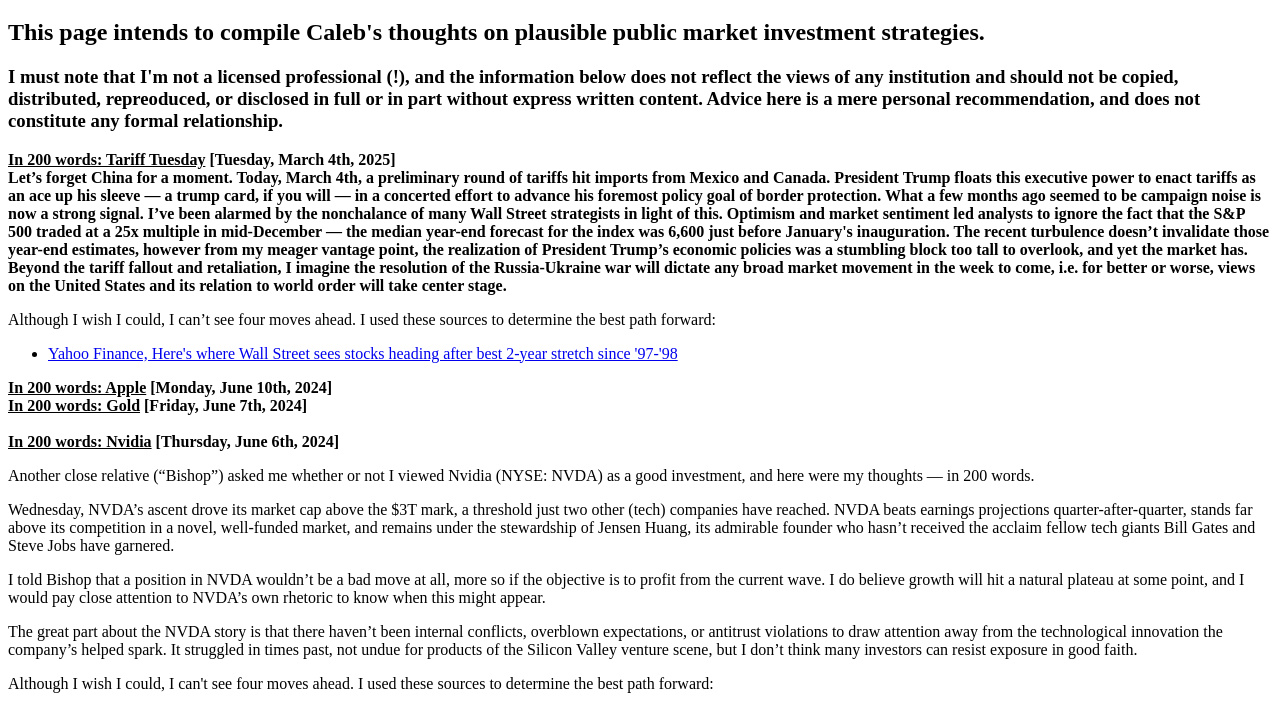
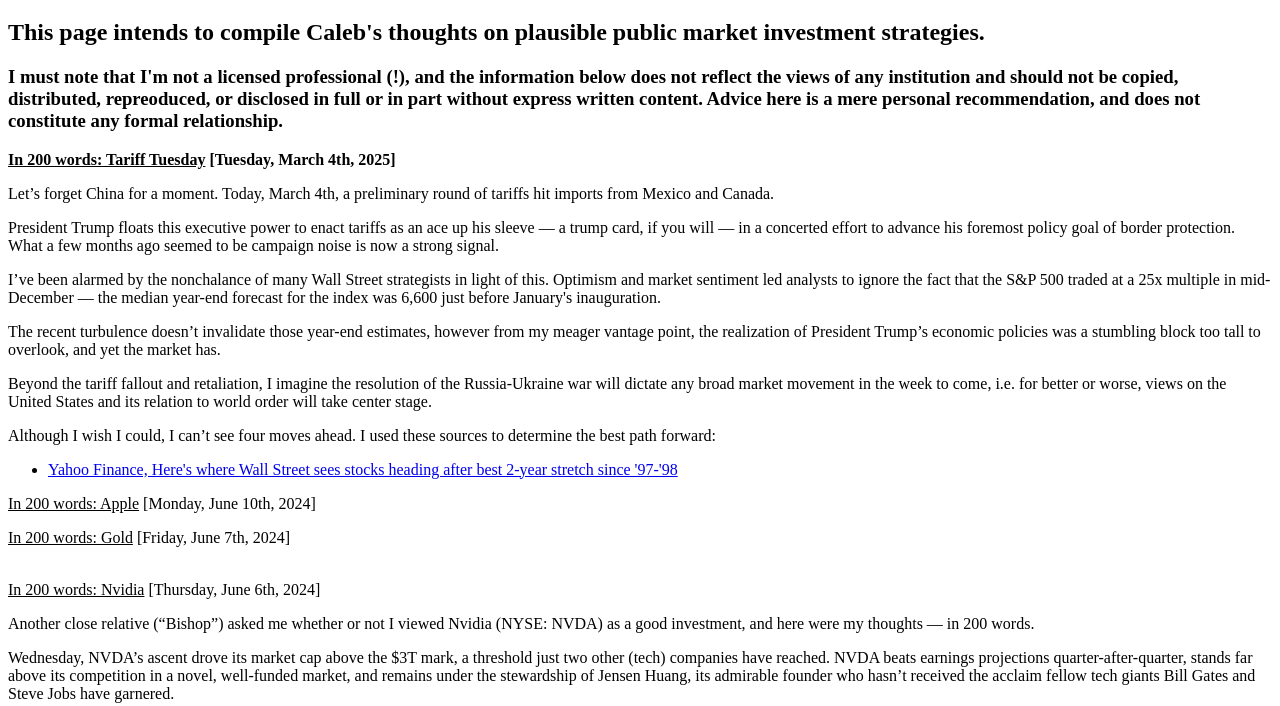
Before and after one commit to calebkashes/site, a plain HTML site: page chessboard.html in a window 1280 px wide. Shown: the part 61-767 px from the top of the page. Drawn offline with Linux system fonts and the light colour scheme.

Commit message:
Monday, May 26th

```diff
--- a/chessboard.html
+++ b/chessboard.html
@@ -27,39 +27,39 @@
 
     <b> <u> In 200 words: Tariff Tuesday</u> [Tuesday, March 4th, 2025] </b> <br>
 
-    <b>
+    <p>
 
         Let’s forget China for a moment. Today, March 4th, a preliminary round of tariffs hit imports from Mexico and
         Canada.
-    </b>
+    </p>
 
-    <b>
+    <p>
 
         President Trump floats this executive power to enact tariffs as an ace up his sleeve — a trump card, if you
         will — in a concerted effort to advance his foremost policy goal of border protection. What a few months ago
         seemed to be campaign noise is now a strong signal.
-    </b>
+    </p>
 
-    <b>
+    <p>
 
         I’ve been alarmed by the nonchalance of many Wall Street strategists in light of this. Optimism and market
         sentiment led analysts to ignore the fact that the S&P 500 traded at a 25x multiple in mid-December — the
         median year-end forecast for the index was 6,600 just before January's inauguration.
-    </b>
+    </p>
 
-    <b>
+    <p>
 
         The recent turbulence doesn’t invalidate those year-end estimates, however from my meager vantage point, the
         realization of President Trump’s economic policies was a stumbling block too tall to overlook, and yet the
         market has.
-    </b>
+    </p>
 
-    <b>
+    <p>
 
         Beyond the tariff fallout and retaliation, I imagine the resolution of the Russia-Ukraine war will dictate
         any broad market movement in the week to come, i.e. for better or worse, views on the United States and its
         relation to world order will take center stage.
-    </b>
+    </p>
 
     <p>
 
@@ -74,9 +74,10 @@
 
     </p>
 
-    <b> <u> In 200 words: Apple</u> [Monday, June 10th, 2024] </b> <br>
-    <b> <u> In 200 words: Gold</u> [Friday, June 7th, 2024] </b> <br>
-    <br> <b> <u> In 200 words: Nvidia</u> [Thursday, June 6th, 2024] </b> <br>
+    <p> <u> In 200 words: Apple</u> [Monday, June 10th, 2024] </b> <br>
+    <p> <u> In 200 words: Gold</u> [Friday, June 7th, 2024] </b> <br>
+        <br>
+    <p> <u> In 200 words: Nvidia</u> [Thursday, June 6th, 2024] </b> <br>
 
     <p>
 
@@ -125,7 +126,8 @@
     </ol>
     </p>
 
-    <br> <b> <u> In 200 words: ECB Policy Move</u> [Wednesday, June 5th, 2024] </b> <br>
+    <br>
+    <p> <u> In 200 words: ECB Policy Move</u> [Wednesday, June 5th, 2024] </b> <br>
 
     <p>
 
@@ -163,7 +165,8 @@
     </ol>
     </p>
 
-    <br> <b> <u> In 200 words: EU Parliamentary Elections</u> [Tuesday, June 4th, 2024] </b> <br>
+    <br>
+    <p> <u> In 200 words: EU Parliamentary Elections</u> [Tuesday, June 4th, 2024] </b> <br>
 
     <p>
 
```
